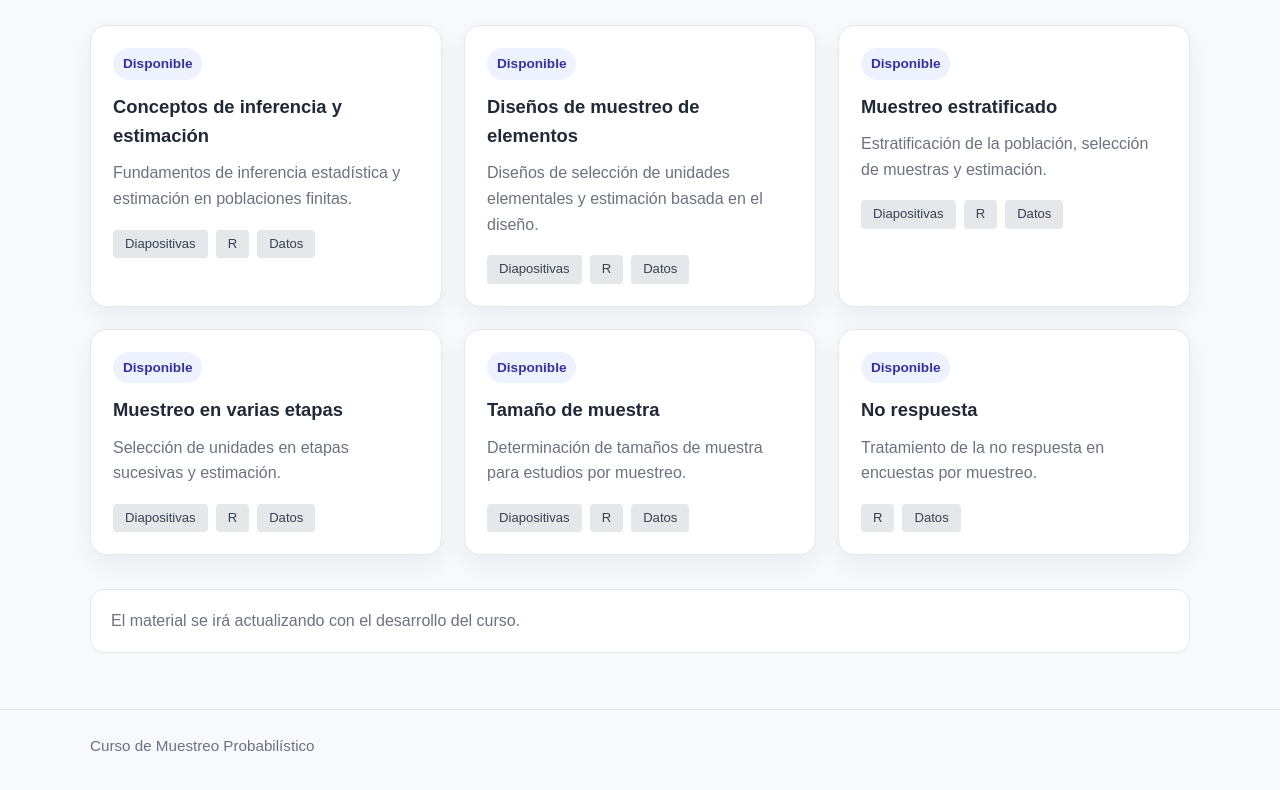
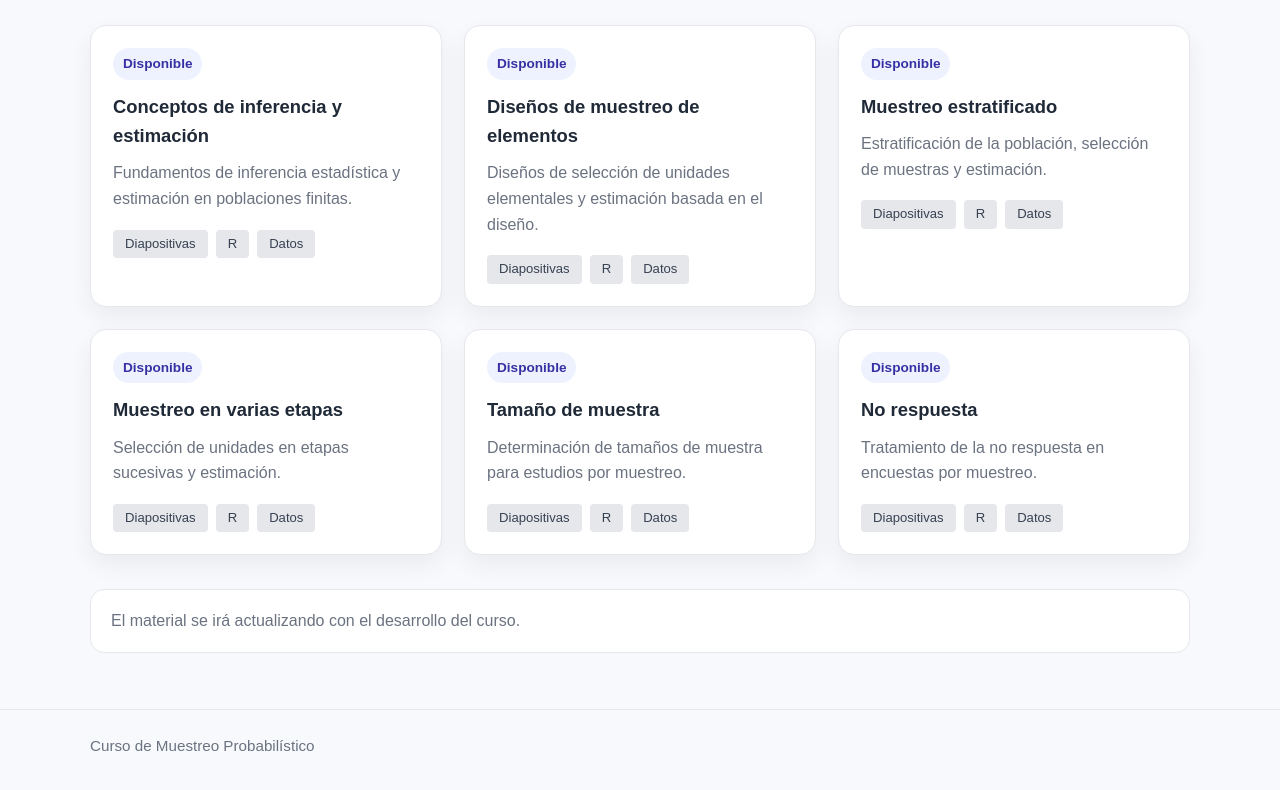
Before and after one commit to DataStatistic/sampling, a plain HTML site: page docs/index.html in a window 1280 px wide. Shown: the part 463-1253 px from the top of the page. Drawn offline with nearby package versions, Linux system fonts and the light colour scheme; some icons are missing.

Commit message:
Update index.html

```diff
--- a/docs/index.html
+++ b/docs/index.html
@@ -318,7 +318,8 @@
           <h3>No respuesta</h3>
           <p>Tratamiento de la no respuesta en encuestas por muestreo.</p>
           <div class="links">
-            <a class="btn" href="https://github.com/DataStatistic/sampling/tree/main/code/R/06-no-respuesta.html" target="_blank" rel="noopener noreferrer">R</a>
+            <a class="btn" href="slides/06-no-respuesta/06_no_respuesta.html">Diapositivas</a>
+            <a class="btn" href="https://github.com/DataStatistic/sampling/tree/main/code/R/06-no-respuesta" target="_blank" rel="noopener noreferrer">R</a>
             <a class="btn" href="https://github.com/DataStatistic/sampling/tree/main/data" target="_blank" rel="noopener noreferrer">Datos</a>
           </div>
         </article>
```
